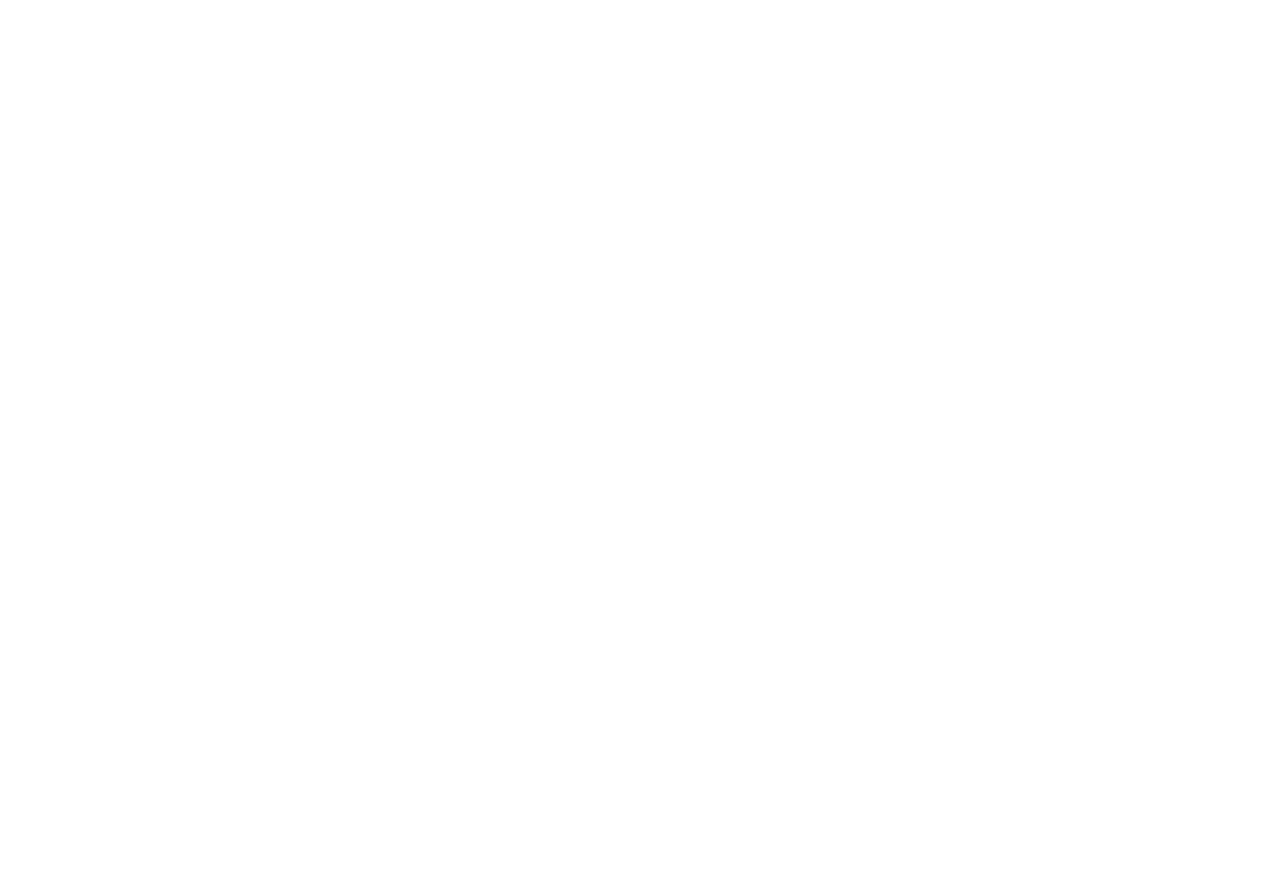
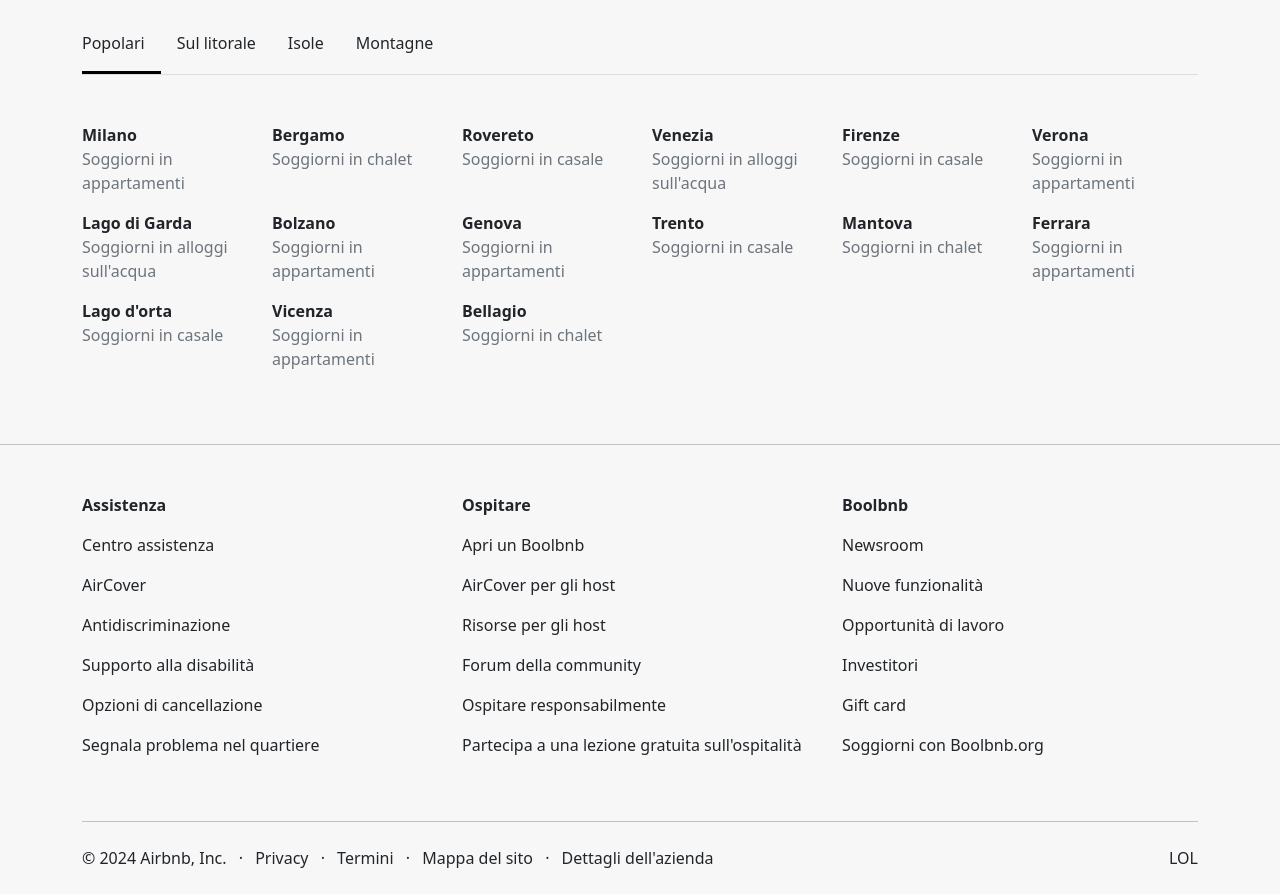
Before and after one commit to danieleangeletti/front-office-boolBnb, a Vue app: page /pages/AdvancedSearch in a window 1280 px wide. Shown: the part 440-1334 px from the top of the page. Before the commit the page ends 800 px from the top, so only its background shows below. Built offline with nearby package versions, Linux system fonts and the light colour scheme; no server answers.

Commit message:
PROCEDIMENTI footer

```diff
--- a/src/components/AppFooter.vue
+++ b/src/components/AppFooter.vue
@@ -2,27 +2,260 @@
 export default {
   data() {
     return {
+      visibleDestinations: [],
+      destinationsObjs: [
+      [
+        {
+        destination: 'Milano',
+        typeOfStay: 'Soggiorni in appartamenti'
+        },
+        {
+          destination: 'Bergamo',
+          typeOfStay: 'Soggiorni in chalet'
+        },
+        {
+          destination: 'Rovereto',
+          typeOfStay: 'Soggiorni in casale'
+        },
+        {
+          destination: 'Venezia',
+          typeOfStay: 'Soggiorni in alloggi sull\'acqua',
+        },
+        {
+          destination: 'Firenze',
+          typeOfStay: 'Soggiorni in casale',
+        },
+        {
+          destination: 'Verona',
+          typeOfStay: 'Soggiorni in appartamenti',
+        },
+        {
+          destination: 'Lago di Garda',
+          typeOfStay: 'Soggiorni in alloggi sull\'acqua',
+        },
+        {
+          destination: 'Bolzano',
+          typeOfStay: 'Soggiorni in appartamenti',
+        },
+        {
+          destination: 'Genova',
+          typeOfStay: 'Soggiorni in appartamenti',
+        },
+        {
+          destination: 'Trento',
+          typeOfStay: 'Soggiorni in casale',
+        },
+        {
+          destination: 'Mantova',
+          typeOfStay: 'Soggiorni in chalet',
+        },
+        {
+          destination: 'Ferrara',
+          typeOfStay: 'Soggiorni in appartamenti',
+        },
+        {
+          destination: 'Lago d\'orta',
+          typeOfStay: 'Soggiorni in casale',
+        },
+        {
+          destination: 'Vicenza',
+          typeOfStay: 'Soggiorni in appartamenti',
+        },
+        {
+          destination: 'Bellagio',
+          typeOfStay: 'Soggiorni in chalet',
+        },
+      ],
+      [
+        {
+        destination: 'Sirmione',
+        typeOfStay: 'Soggiorni in case'
+        },
+        {
+          destination: 'Cinque Terre',
+          typeOfStay: 'Case vacanze'
+        },
+        {
+          destination: 'Portofino',
+          typeOfStay: 'Case vacanze'
+        },
+        {
+          destination: 'Santa Margherita Ligure',
+          typeOfStay: 'Soggiorni in alloggi sull\'acqua',
+        },
+        {
+          destination: 'Rapallo',
+          typeOfStay: 'Case vacanze',
+        },
+        {
+          destination: 'Viareggio',
+          typeOfStay: 'Soggiorni in appartamenti',
+        },
+        {
+          destination: 'Lido di Venezia',
+          typeOfStay: 'Soggiorni in alloggi sull\'acqua',
+        },
+        {
+          destination: 'Jesolo',
+          typeOfStay: 'Case vacanze',
+        },
+        {
+          destination: 'Rimini',
+          typeOfStay: 'Case vacanze',
+        },
+        {
+          destination: 'Sestri Levante',
+          typeOfStay: 'Soggiorni in appartamenti',
+        },
+        {
+          destination: 'Alassio',
+          typeOfStay: 'Soggiorni in chalet',
+        },
+        {
+          destination: 'Sanremo',
+          typeOfStay: 'Case vacanze',
+        },
+        {
+          destination: 'Cattolica',
+          typeOfStay: 'Soggiorni in appartamenti',
+        },
+        {
+          destination: 'Grado',
+          typeOfStay: 'Soggiorni in alloggi sull\'acqua',
+        },
+        {
+          destination: 'Finale Ligure',
+          typeOfStay: 'Case vacanze',
+        },
+      ],
+      [
+        {
+          destination: 'Isola d\'Elba',
+          typeOfStay: 'Soggiorni in alloggi sull\'acqua',
+        },
+        {
+          destination: 'Isola Bella',
+          typeOfStay: 'Case vacanze',
+        },
+        {
+          destination: 'Isola dei Pescatori',
+          typeOfStay: 'Case vacanze',
+        },
+        {
+          destination: 'Isola Comacina',
+          typeOfStay: 'Soggiorni in appartamenti',
+        },
+        {
+          destination: 'Isola di Burano',
+          typeOfStay: 'Soggiorni in chalet',
+        },
+        {
+          destination: 'Ischia',
+          typeOfStay: 'Soggiorni in appartamenti',
+        },
+        {
+          destination: 'Isola di San Giulio',
+          typeOfStay: 'Case vacanze',
+        },
+        {
+          destination: 'Isola di San Nicola',
+          typeOfStay: 'Soggiorni in chalet',
+        },
+        {
+          destination: 'Isola di San Domino',
+          typeOfStay: 'Soggiorni in appartamenti',
+        },
+        {
+          destination: 'Isola di Pianosa',
+          typeOfStay: 'Case vacanze',
+        },
+      ],
+      [
+        {
+          destination: 'Cortina d\'Ampezzo',
+          typeOfStay: 'Case vacanze'
+        },
+        {
+          destination: 'Livigno',
+          typeOfStay: 'Soggiorni in appartamenti'
+        },
+        {
+          destination: 'Bormio',
+          typeOfStay: 'Case vacanze'
+        },
+        {
+          destination: 'Courmayeur',
+          typeOfStay: 'Soggiorni in chalet'
+        },
+        {
+          destination: 'Sestriere',
+          typeOfStay: 'Soggiorni in chalet'
+        },
+        {
+          destination: 'Madonna di Campiglio',
+          typeOfStay: 'Soggiorni in appartamenti'
+        },
+        {
+          destination: 'Limone Piemonte',
+          typeOfStay: 'Case vacanze'
+        },
+        {
+          destination: 'Alagna Valsesia',
+          typeOfStay: 'Soggiorni in chalet'
+        },
+        {
+          destination: 'Macugnaga',
+          typeOfStay: 'Soggiorni in appartamenti'
+        },
+        {
+          destination: 'Sappada',
+          typeOfStay: 'Case vacanze'
+        },
+      ]
+      ],
       destinations: [
         "Popolari",
         "Sul litorale",
-        "Destinazioni storiche",
         "Isole",
         "Montagne",
-        "Categorie",
-        "Attività",
       ],
+      footerList: [
+        {
+          title: 'Assistenza',
+          list: ['Centro assistenza', 'AirCover', 'Antidiscriminazione', 'Supporto alla disabilità', 'Opzioni di cancellazione', 'Segnala problema nel quartiere']
+        },
+        {
+          title: 'Ospitare',
+          list: ['Apri un Boolbnb', 'AirCover per gli host', 'Risorse per gli host', 'Forum della community', 'Ospitare responsabilmente', 'Partecipa a una lezione gratuita sull\'ospitalità']
+        },
+        {
+          title: 'Boolbnb',
+          list: ['Newsroom', 'Nuove funzionalità', 'Opportunità di lavoro', 'Investitori', 'Gift card', 'Soggiorni con Boolbnb.org']
+        },
+      ],
+      activeIndex: 0,
     };
   },
-  methods: {},
+  methods: {
+    changeActiveIndex(i){
+      this.activeIndex = i;
+      this.visibleDestinations = [];
+      this.visibleDestinations.push(this.destinationsObjs[this.activeIndex]);
+    }
+  },
+  mounted(){
+    this.visibleDestinations.push(this.destinationsObjs[this.activeIndex]);
+  }
 };
 </script>
 
 <template>
   <footer class="footer-bg">
-    <div class="container">
-      <h4>Ispirazione per viaggi futuri</h4>
-      <ul class="list-unstyled">
-        <li v-for="(elem, i) in destinations" class="d-inline-block">
+    <div class="container pt-5 pb-5 special-height">
+      <div class="future-trips-container">
+        <h4 class="mb-4">Ispirazione per viaggi futuri</h4>
+        <ul class="list-unstyled mb-5">
+          <li @click="changeActiveIndex(i)" v-for="(elem, i) in destinations" class="d-inline-block pb-3 pt-3" :class="activeIndex == i ? 'active' : ''">
             <span v-if="i == 0" class="ps-0 pe-3">{{ elem }}</span>
             <span v-if="i > 0 && i < destinations.length - 1" class="ps-3 pe-3">{{
               elem
@@ -32,13 +265,89 @@
             }}</span>
           </li>
         </ul>
+        <div class="row">
+          <div v-for="(elem, i) in visibleDestinations[0]" class="col-12 col-sm-6 col-md-4 col-lg-2 mb-3 pointer">
+            <div>
+              <strong>{{ elem.destination }}</strong>
+            </div>
+            <div class="text-secondary">
+              {{ elem.typeOfStay }}
+            </div>
+          </div>
+        </div>
+      </div>
+    </div>
+    <hr class="m-0">
+    <div class="container">
+      <div class="row pt-5 pb-5">
+        <div v-for="(elem, i) in footerList" class="col-12 col-sm-6 col-md-4 pointer">
+          <div class="mb-3">
+            <strong>{{ elem.title }}</strong>
+          </div>
+          <div v-for="(elem, j) in footerList[i].list" class="mb-3">
+            {{ elem }}
+          </div>
+        </div>
+      </div>
+      <hr class="m-0">
+    </div>
+    <div class="container pt-4 pb-4">
+      <div class="d-flex justify-content-between">
+        <div>
+          <span class="pe-1">
+            © 2024 Airbnb, Inc.
+          </span>
+          <span class="ps-1 pe-1">
+            ·
+          </span>
+          <span class="pointer ps-1 pe-1">
+            Privacy
+          </span>
+          <span class="ps-1 pe-1">
+            ·
+          </span>
+          <span class="pointer ps-1 pe-1">
+            Termini
+          </span>
+          <span class="ps-1 pe-1">
+            ·
+          </span>
+          <span class="pointer ps-1 pe-1">
+            Mappa del sito
+          </span>
+          <span class="ps-1 pe-1">
+            ·
+          </span>
+          <span class="pointer ps-1">
+            Dettagli dell'azienda
+          </span>
+        </div>
+        <div>
+          LOL
+        </div>
+      </div>
     </div>
   </footer>
 </template>
 
 <style lang="scss" scoped>
 @use "../assets/scss/main.scss" as *;
+.pointer {
+  cursor: pointer;
+}
+.special-height {
+  min-height: 530px;
+}
 .footer-bg {
   background-color: #f7f7f7;
+  ul {
+    border-bottom: 1px solid #DDDDDD;
+    li {
+    cursor: pointer;
+  }
+  .active {
+    border-bottom: 3px solid black;
+  }
+  }
 }
 </style>
```
Lines whose indentation alone changed are shown as unchanged.
